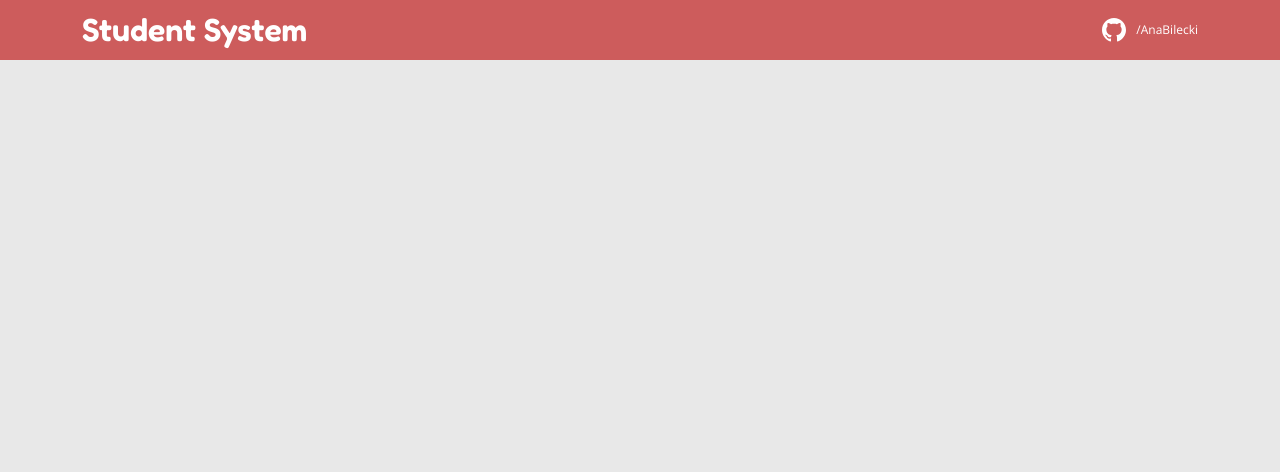
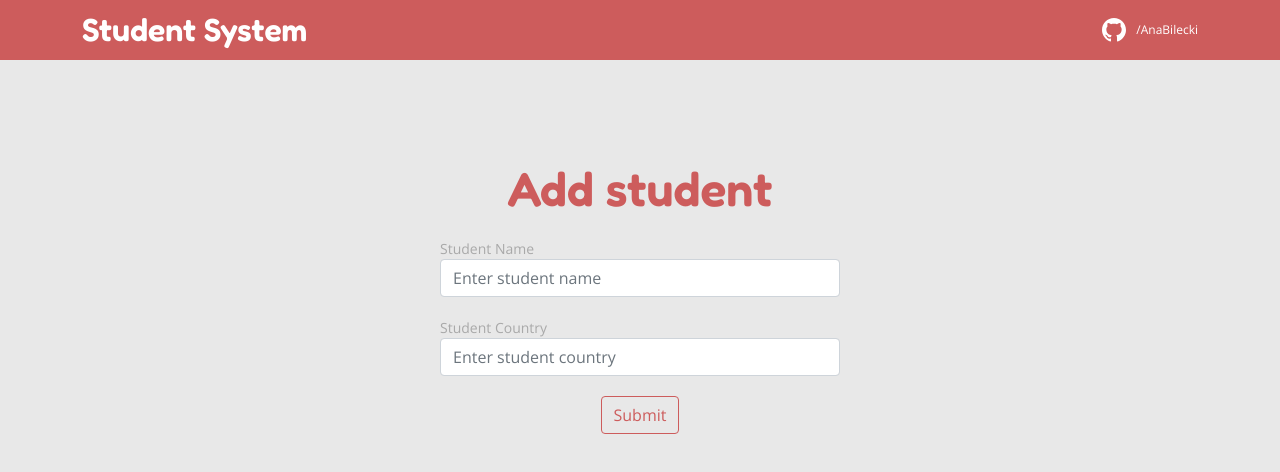
Before and after one commit to AnaBilecki/student-system, a React (Create React App) app in the folder frontend/: page / in a window 1280 px wide. Shown: the top 472 px of the page. Built offline with nearby package versions, Linux system fonts and the light colour scheme.

Commit message:
Form layout

```diff
--- a/frontend/src/App.tsx
+++ b/frontend/src/App.tsx
@@ -1,8 +1,12 @@
+import Form from "components/Form";
 import Navbar from "./components/Navbar";
 
 function App() {
   return (
-    <Navbar />
+    <div>
+      <Navbar />
+      <Form />
+    </div>
   );
 }
 
--- /dev/null
+++ b/frontend/src/components/Form/index.tsx
@@ -0,0 +1,26 @@
+import './styles.css';
+
+function Form() {
+    return (
+        <div className="container">
+            <div className="form-container">
+                <h1>Add student</h1>
+                <form>
+                    <div className="form-group">
+                        <label>Student Name</label>
+                        <input type="text" className="form-control" placeholder="Enter student name" />
+                    </div>
+                    <div className="form-group">
+                        <label>Student Country</label>
+                        <input type="text" className="form-control" placeholder="Enter student country" />
+                    </div>
+                    <div className="submit-button">
+                        <button type="submit" className="btn btn-outline-primary">Submit</button>
+                    </div>
+                </form>
+            </div>
+        </div>
+    );
+}
+
+export default Form;
--- /dev/null
+++ b/frontend/src/components/Form/styles.css
@@ -0,0 +1,41 @@
+.form-container {
+    display: grid;
+    align-items: center;
+    justify-content: center;
+    font-size: 14px;
+    color: #A9A9A9;
+    margin-top: 100px;
+}
+
+.form-container h1 {
+    display: grid;
+    align-items: center;
+    justify-content: center;
+    font-size: 48px;
+    font-family: Fredoka;
+    font-weight: 700;
+    color: #CD5C5C;
+    padding-bottom: 20px;
+    margin: 0;
+}
+
+.form-group {
+    margin-bottom: 20px;
+    width: 400px;
+}
+
+.submit-button {
+    display: flex;
+    justify-content: center;
+}
+
+.btn-outline-primary {
+    color: #CD5C5C;
+    border-color: #CD5C5C;
+}
+
+.btn-outline-primary:hover {
+    background-color: #CD5C5C;
+    color: #fff;
+    border-color: #CD5C5C;
+}
```
